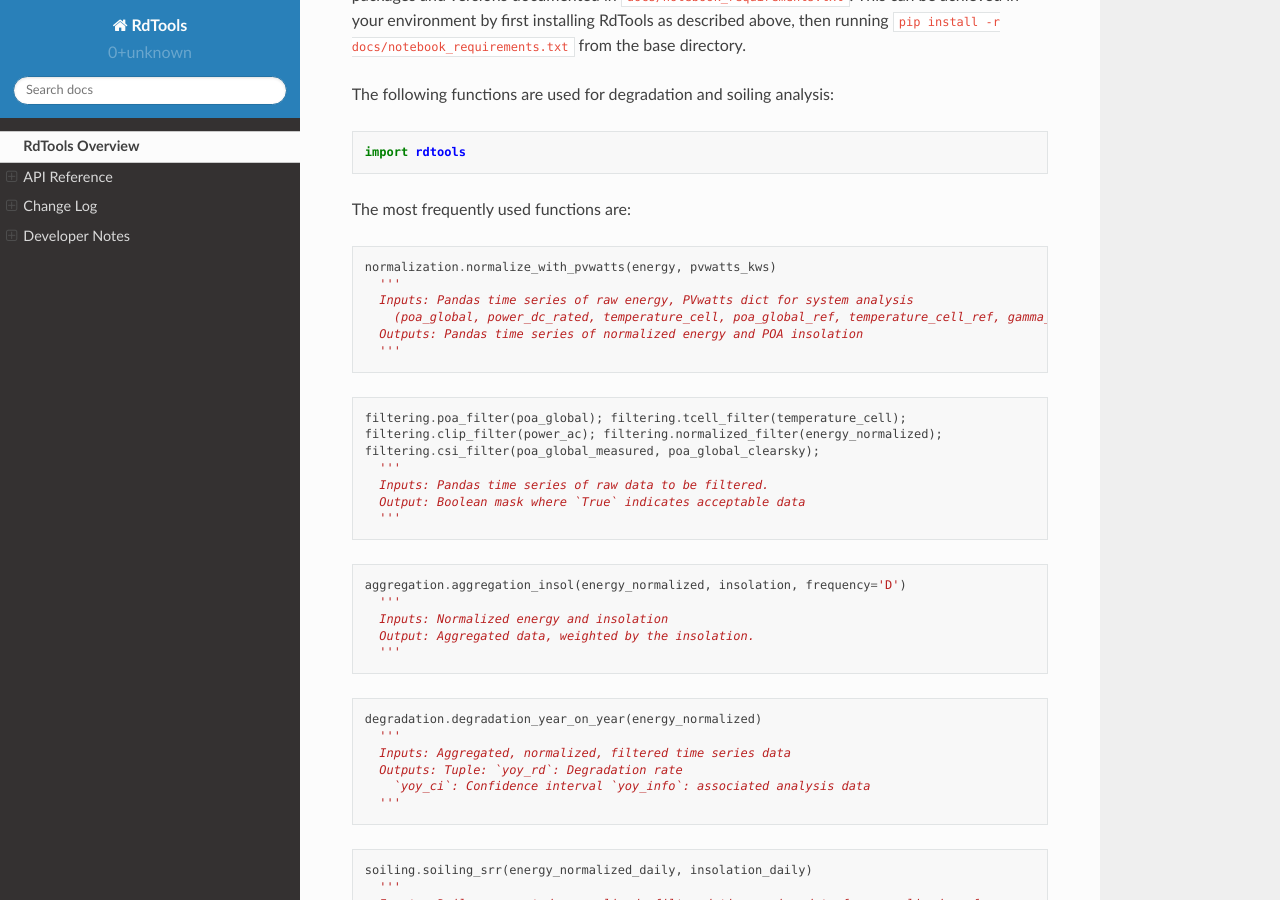
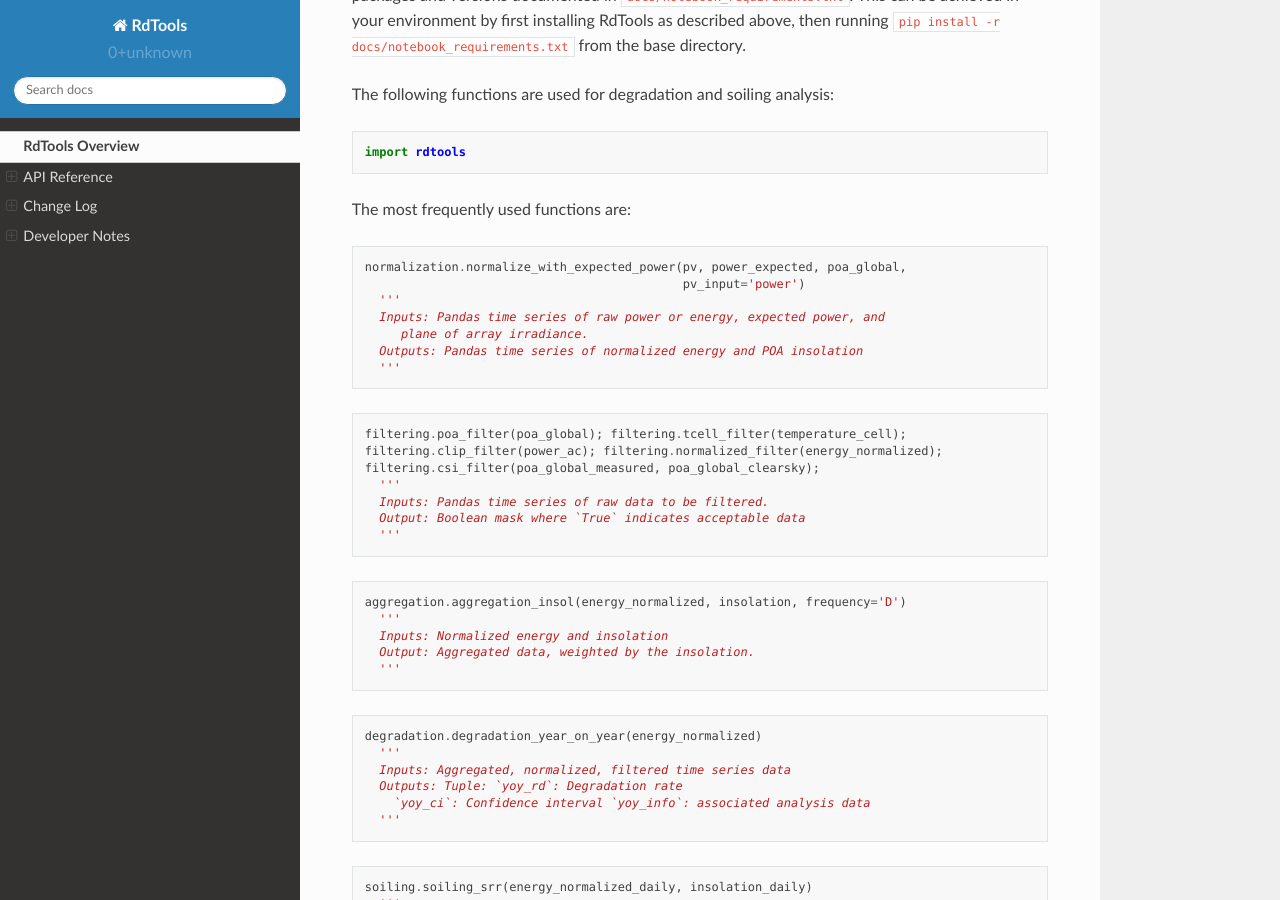
Before and after one commit to NREL/rdtools, a Sphinx documentation site: the page built from docs/sphinx/source/index.rst, in a window 1280 px wide and 900 px high, scrolled down 4029 px. Built offline with Sphinx 7.4.7 and the Read the Docs theme 2.0.0, drawn with Linux system fonts in a browser that asks for light colours; pages that are not in the unit, such as notebooks, are missing from menus.

Commit message:
update index.rst to use norm_with_exp_power instead of _pvwatts

```diff
--- a/docs/sphinx/source/index.rst
+++ b/docs/sphinx/source/index.rst
@@ -162,10 +162,11 @@
 
 .. code:: python
 
-   normalization.normalize_with_pvwatts(energy, pvwatts_kws)
+   normalization.normalize_with_expected_power(pv, power_expected, poa_global,
+                                               pv_input='power')
      '''
-     Inputs: Pandas time series of raw energy, PVwatts dict for system analysis
-       (poa_global, power_dc_rated, temperature_cell, poa_global_ref, temperature_cell_ref, gamma_pdc)
+     Inputs: Pandas time series of raw power or energy, expected power, and
+        plane of array irradiance.
      Outputs: Pandas time series of normalized energy and POA insolation
      '''
 
```
